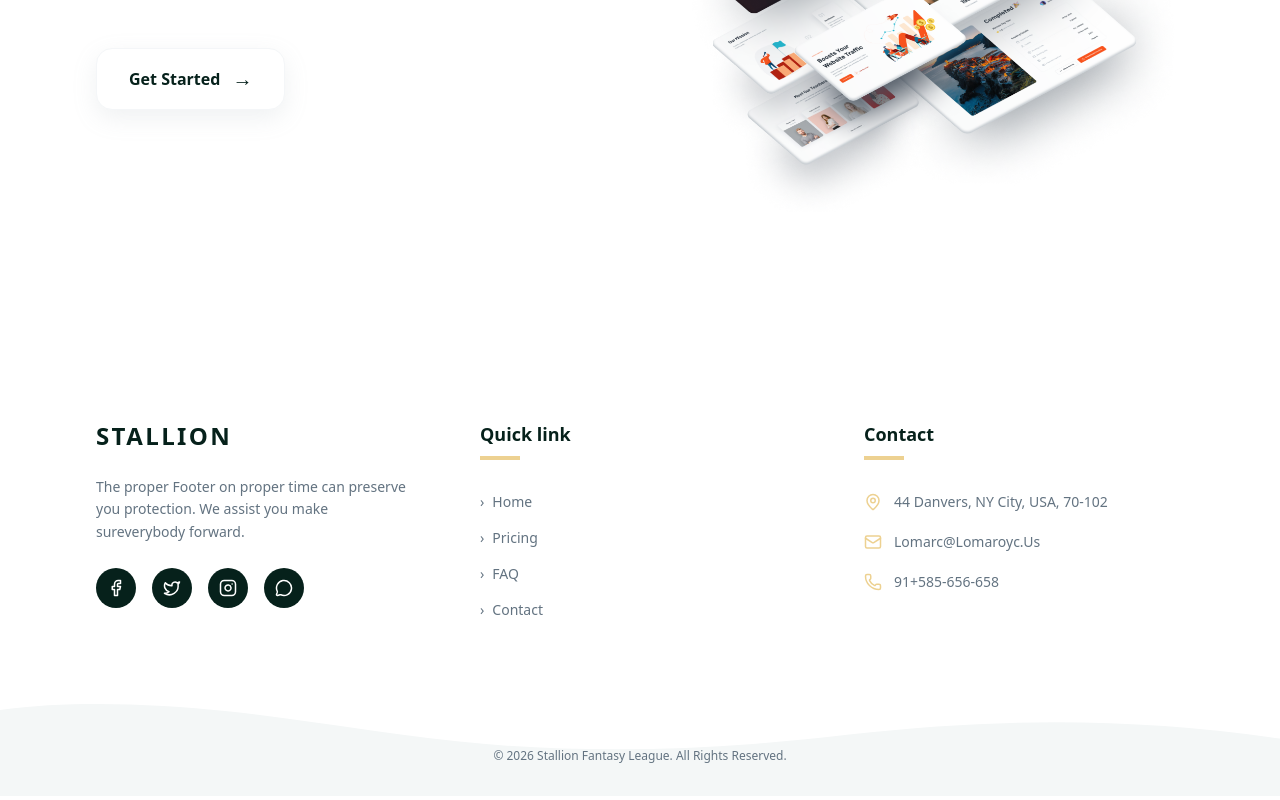
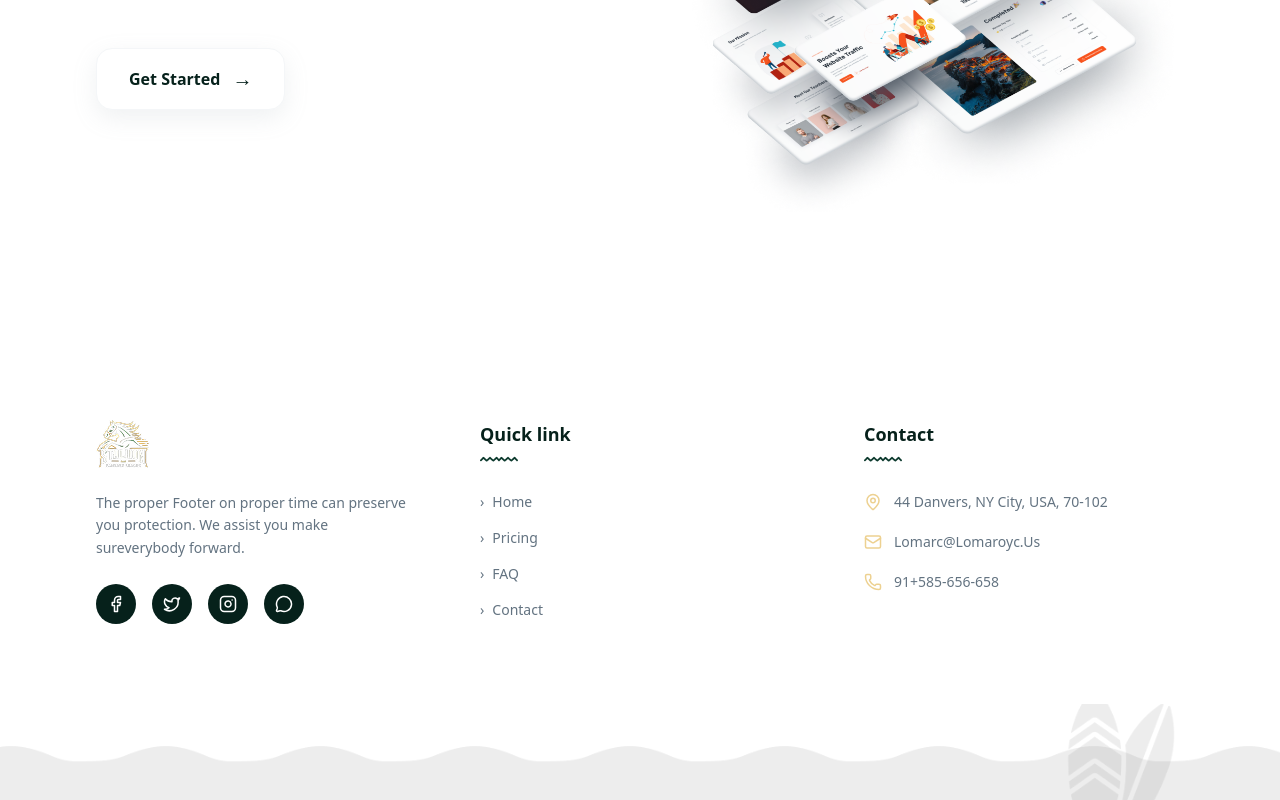
Before and after one commit to Webgenius0/a_holland10-react, a React (Vite) app: page / in a window 1280 px wide. Shown: the part 4381-5181 px from the top of the page. Built offline with nearby package versions, Linux system fonts and the light colour scheme.

Commit message:
footer line fixed

```diff
--- a/src/shared/footer/Footer.jsx
+++ b/src/shared/footer/Footer.jsx
@@ -1,6 +1,9 @@
 import React from 'react';
 import { Facebook, Instagram, Twitter, MessageCircle, MapPin, Mail, Phone } from 'lucide-react';
 import { Link } from 'react-router-dom';
+import logo from '../../assets/images/logo.png'
+import footerBg from '../../assets/images/footerBottom.png'
+import footerLine from '../../assets/images/footerLine.png'
 
 const Footer = () => {
   return (
@@ -12,7 +15,7 @@ const Footer = () => {
         <div className="flex flex-col gap-6">
           <div className="flex items-center gap-2">
             <div className="text-2xl font-bold text-[#06211B] tracking-widest flex items-center gap-2">
-              <span>STALLION</span>
+              <img src={logo} alt="logo" />
             </div>
           </div>
           <p className="text-[#637381] text-sm leading-relaxed max-w-sm">
@@ -39,7 +42,9 @@ const Footer = () => {
         {/* Quick Links */}
         <div className="flex flex-col gap-6">
           <h4 className="text-lg font-bold text-[#06211B]">Quick link</h4>
-          <div className="w-10 h-1 bg-[#EDD191] -mt-4 mb-2"></div>
+          <div className="w-10 h-1  -mt-4 mb-2">
+            <img src={footerLine} alt="footerLine" />
+          </div>
           <ul className="flex flex-col gap-4 text-[#637381] text-sm">
             <li><Link to="/" className="hover:text-[#EDD191] transition-colors flex items-center gap-2"><span>›</span> Home</Link></li>
             <li><Link to="/pricing" className="hover:text-[#EDD191] transition-colors flex items-center gap-2"><span>›</span> Pricing</Link></li>
@@ -51,7 +56,9 @@ const Footer = () => {
         {/* Contact Info */}
         <div className="flex flex-col gap-6">
           <h4 className="text-lg font-bold text-[#06211B]">Contact</h4>
-          <div className="w-10 h-1 bg-[#EDD191] -mt-4 mb-2"></div>
+          <div className="w-10 h-1  -mt-4 mb-2">
+            <img src={footerLine} alt="footerLine" />
+          </div>
           <ul className="flex flex-col gap-5 text-[#637381] text-sm">
             <li className="flex items-center gap-3">
               <MapPin size={18} className="text-[#EDD191] shrink-0" />
@@ -73,10 +80,8 @@ const Footer = () => {
       {/* Bottom Section with Wave Decor */}
       <div className="relative bg-[#F4F7F7] pt-12 pb-8">
         {/* Wave Overlay SVG Pattern (simplified representation) */}
-        <div className="absolute top-0 left-0 w-full overflow-hidden leading-none rotate-180 bg-white">
-          <svg data-name="Layer 1" xmlns="http://www.w3.org/2000/svg" viewBox="0 0 1200 120" preserveAspectRatio="none" className="relative block w-[calc(100%+1.3px)] h-[50px] fill-[#F4F7F7]">
-            <path d="M321.39,56.44c58-10.79,114.16-30.13,172-41.86,82.39-16.72,168.19-17.73,250.45-.39C823.78,31,906.67,72,985.66,92.83c70.05,18.48,146.53,26.09,214.34,3V0H0V27.35A600.21,600.21,0,0,0,321.39,56.44Z"></path>
-          </svg>
+        <div className="absolute top-0 left-0 w-full leading-none w-full h-full bg-white z-20 ">
+          <img src={footerBg} alt="footerBg" className='w-full h-full object-cover' />
         </div>
 
         <div className="max-w-7xl mx-auto px-6 text-center text-[#637381] text-xs font-medium">
```
Also changed, not shown: src/assets/images/footerLine.png (added).
